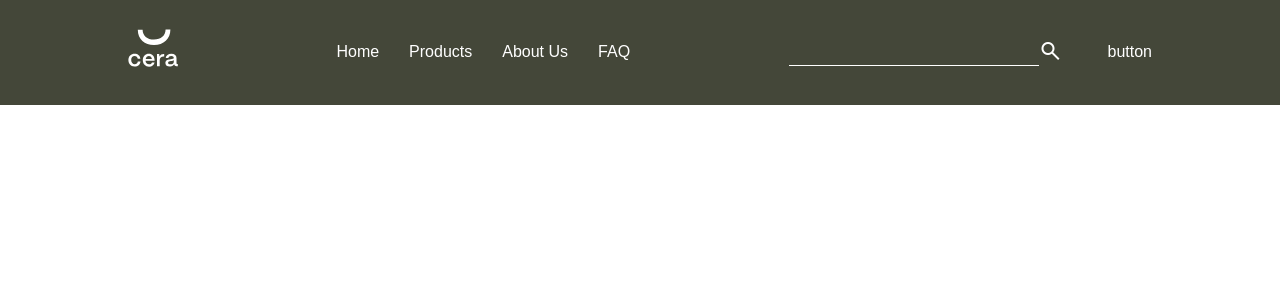
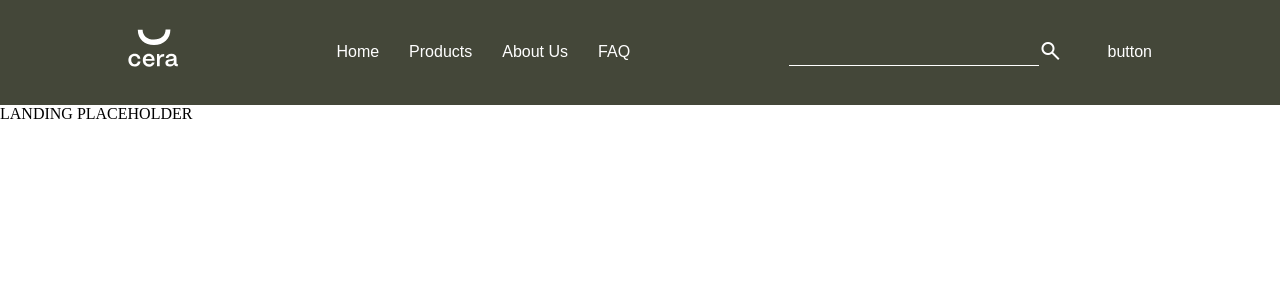
Before and after one commit to jureisgui/cera-app, a Vue app in the folder front-end/: page / in a window 1280 px wide. Shown: the top 300 px of the page. Built offline with nearby package versions, Linux system fonts and the light colour scheme.

Commit message:
Made sure router-view works

```diff
--- a/front-end/src/App.vue
+++ b/front-end/src/App.vue
@@ -23,6 +23,7 @@ import Header from './components/Header.vue'
 
 <!--  -->
 
+<router-view></router-view>
 </template>
 
 <style scoped>
--- a/front-end/src/views/Landing.vue
+++ b/front-end/src/views/Landing.vue
@@ -1,7 +1,7 @@
 <template>
-    <div>
-        LANDING PLACEHOLDER
-    </div>
+  <div class="landing_header">
+   LANDING PLACEHOLDER
+  </div>
 </template>
 
 <style scoped>
```
